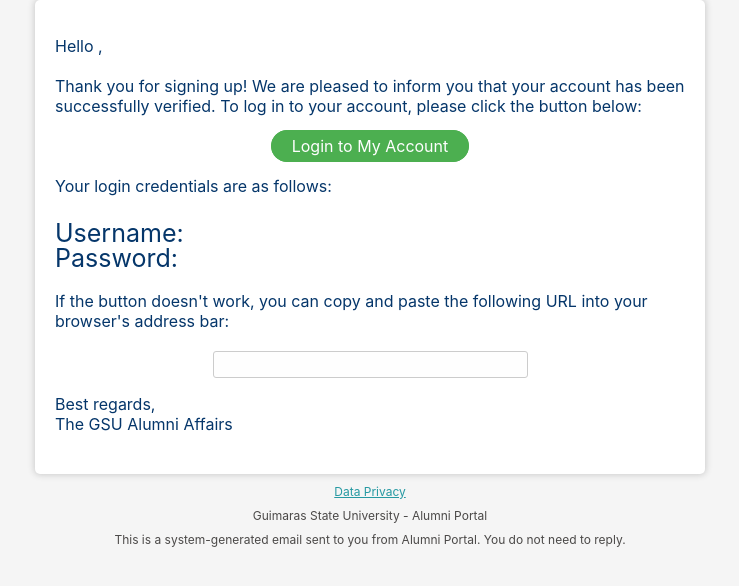
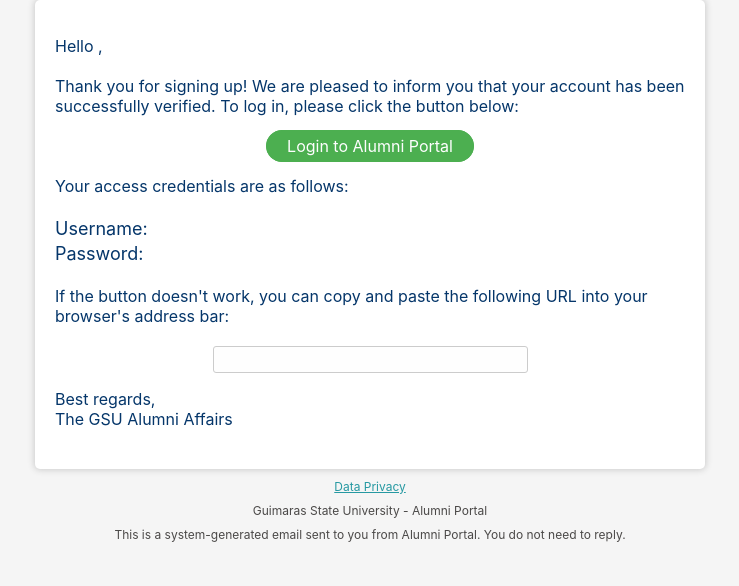
Before and after one commit to gsu-edu-ph-mis/alumni, a website: page data/src/view/emails/verify.html in a window 1280 px wide. Shown: the whole page, without its empty margins (270-1009 px from the left). Drawn offline with nearby package versions, Linux system fonts and the light colour scheme; files that its build step writes are made by us from their sources.

Commit message:
Updated the account verification email

```diff
--- a/data/src/view/emails/verify.html
+++ b/data/src/view/emails/verify.html
@@ -3,15 +3,15 @@
 {% block body %}
 <p>Hello <strong>{{firstName}}</strong>,</p>
 
-<p>Thank you for signing up! We are pleased to inform you that your account has been successfully verified. To log in to your account, please click the button below:</p>
+<p>Thank you for signing up! We are pleased to inform you that your account has been successfully verified. To log in, please click the button below:</p>
 
 <p style="text-align: center;">
-    <a href="{{verifyLink}}" target="_blank" style="border: 1px solid #4caf50; border-radius: 100px; background: #4caf50; color: #fefefe; text-decoration: none; padding: 5px 20px">Login to My Account</a>
+    <a href="{{verifyLink}}" target="_blank" style="border: 1px solid #4caf50; border-radius: 100px; background: #4caf50; color: #fefefe; text-decoration: none; padding: 5px 20px">Login to Alumni Portal</a>
 </p>
 
-<p>Your login credentials are as follows:</p>
+<p>Your access credentials are as follows:</p>
 
-<p style="font-size: 25px; line-height: 25px;">
+<p style="font-size: 18px; line-height: 25px;">
     Username: <strong>{{username}}</strong><br>
     Password: <strong>{{password}}</strong>
 </p>
```
Also changed, not shown: data/src/view/admin/registration/approve.html (+1 -1 lines).
